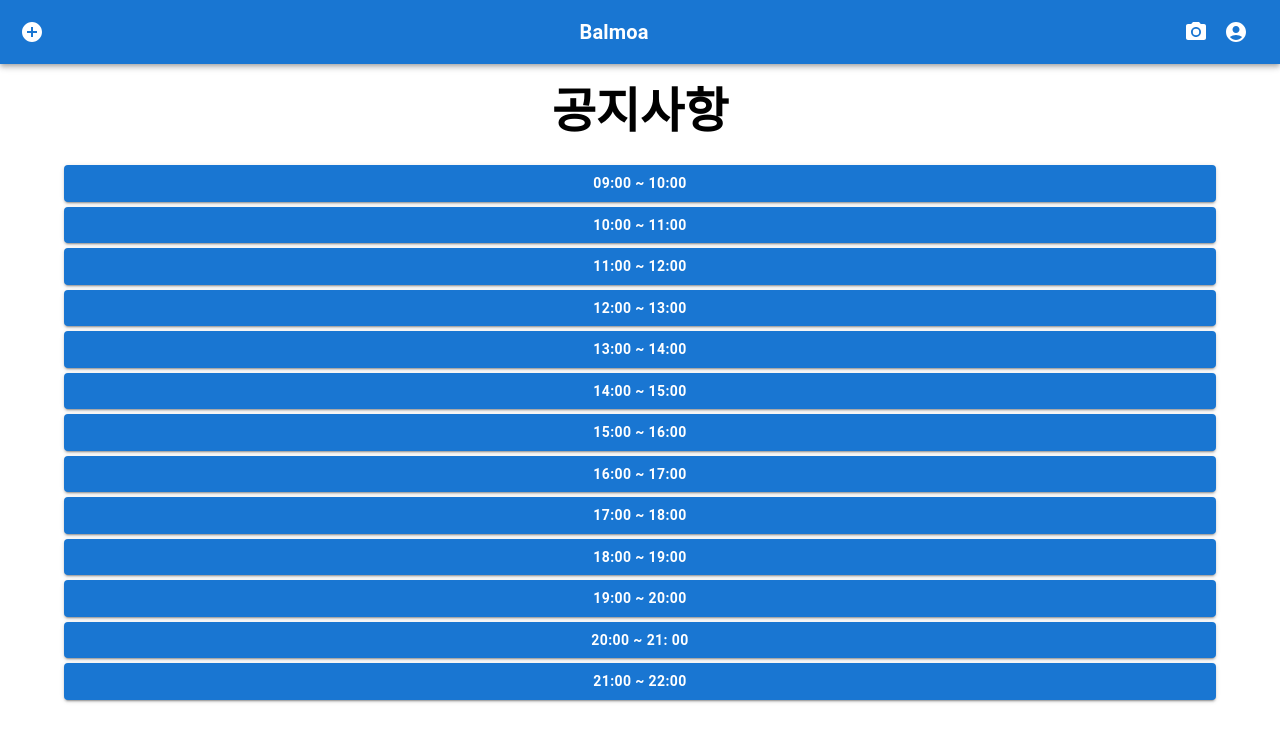
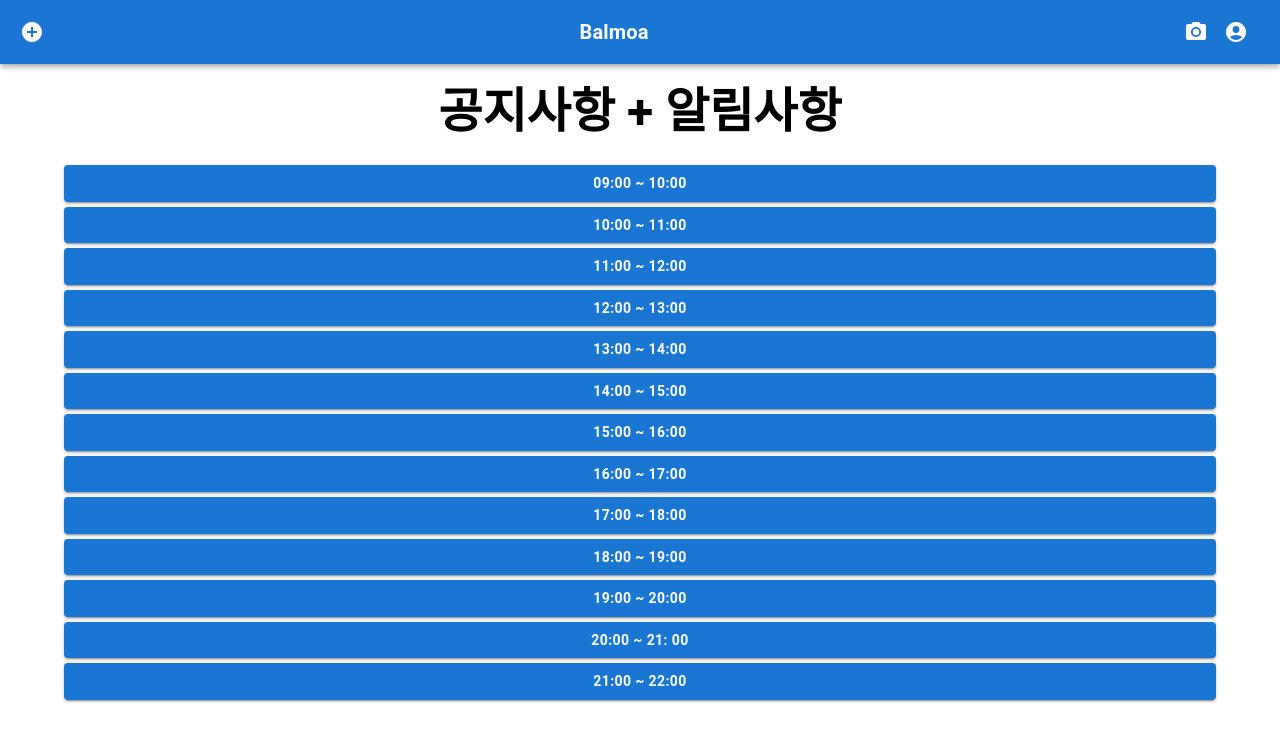
Before and after one commit to hrxgxs/project_balmoa, a React (Create React App) app: page / in a window 1280 px wide. Shown: the top 742 px of the page. Built offline with nearby package versions, Linux system fonts and the light colour scheme.

Commit message:
알림사항 추가

```diff
--- a/src/App.js
+++ b/src/App.js
@@ -26,7 +26,7 @@ function App() {
       </AppBar>
       <Container>
         <Typography variant="h3" style={{ flexGrow: 1, textAlign:'center', fontWeight:'bold', marginTop:'20px' }}>
-          공지사항
+          공지사항 + 알림사항
         </Typography>
       </Container>
       <TimeTable/>
```
